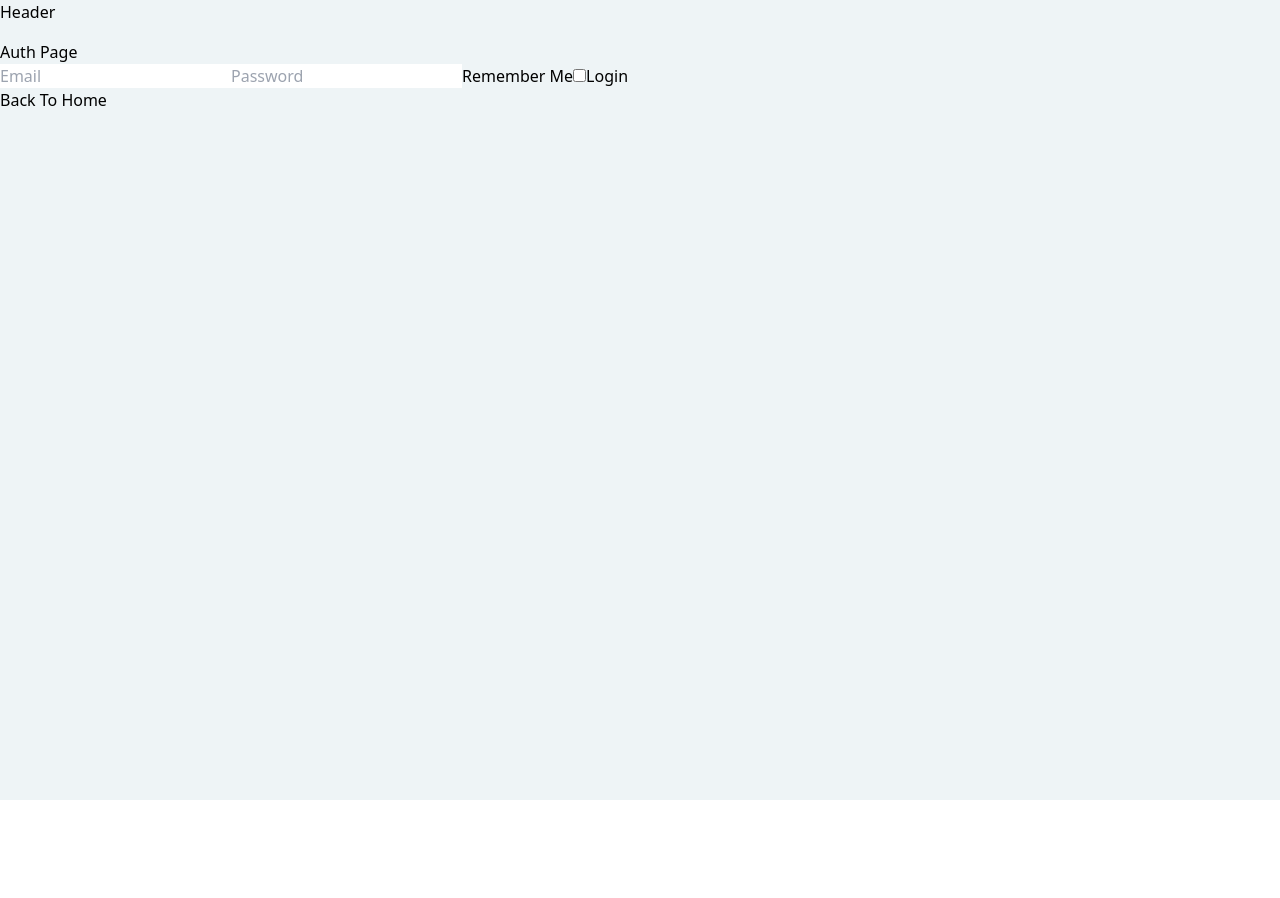
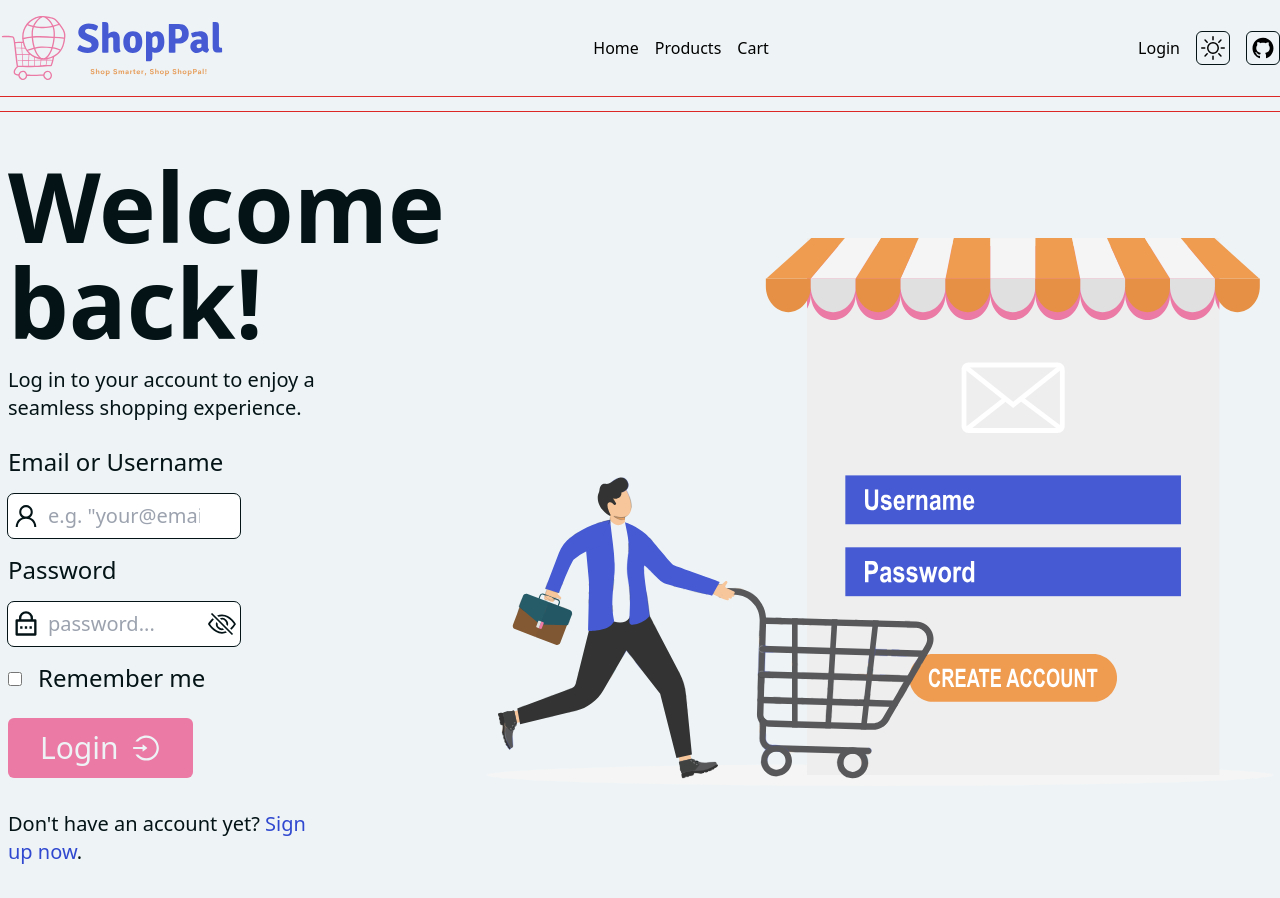
Before and after one commit to MaorBezalel/ShopPal, a React (Vite) app in the folder client/: page /auth in a window 1280 px wide. Shown: the top 898 px of the page. Before the commit the page ends 800 px from the top, so only its background shows below. Built offline with nearby package versions, Linux system fonts and the light colour scheme.

Commit message:
Started working on the Header layout and on the Home and Auth pages (still in progress).

```diff
--- a/client/src/layouts/Header.layout.tsx
+++ b/client/src/layouts/Header.layout.tsx
@@ -1,12 +1,68 @@
+import { Link } from 'react-router-dom';
 import { useAuth } from '@/shared/hooks/useAuth.hook';
+import logoSVG from '@/assets/svgs/logo.svg';
+import { IconGithub } from '@/shared/components/icons';
+import { IconTheme } from '@/shared/components/icons/IconTheme.icon';
 
 export function Header() {
     const { auth } = useAuth();
 
     return (
-        <header>
-            <h1>Header</h1>
-            {auth?.user ? <p>Welcome {auth.user.username}</p> : null}
+        <header className="relative w-full">
+            <div className="container-highlight container mx-auto flex flex-row items-center justify-between py-4">
+                <nav>
+                    <Link to="/">
+                        <img src={logoSVG} alt="logo" className="h-16 w-56" />
+                    </Link>
+                </nav>
+                <nav>
+                    <ul className="flex flex-row gap-4">
+                        <li>
+                            <Link to="/">Home</Link>
+                        </li>
+                        <li>
+                            <Link to="/products">Products</Link>
+                        </li>
+                        <li>
+                            <Link to="/cart">Cart</Link>
+                        </li>
+                        {auth?.user && (
+                            <li>
+                                <Link to={`/profile`}>Profile</Link>
+                            </li>
+                        )}
+                    </ul>
+                </nav>
+                <aside>
+                    <menu className="flex flex-row items-center gap-4">
+                        {auth?.user ? (
+                            <li>
+                                <Link to="/auth" className="btn">
+                                    Logout
+                                </Link>
+                            </li>
+                        ) : (
+                            <li>
+                                <Link to="/auth" className="btn">
+                                    Login
+                                </Link>
+                            </li>
+                        )}
+                        <li>
+                            <button className="flex flex-row items-center gap-2 rounded-md border border-solid border-text-950 p-1">
+                                <IconTheme theme="light" className="size-6" />
+                            </button>
+                        </li>
+                        <li>
+                            <Link to="https://github.com/MaorBezalel/e-commerce-app">
+                                <div className="flex flex-row items-center gap-2 rounded-md border border-solid border-text-950 p-1">
+                                    <IconGithub className="size-6" />
+                                </div>
+                            </Link>
+                        </li>
+                    </menu>
+                </aside>
+            </div>
         </header>
     );
 }
--- a/client/src/pages/auth/Auth.page.tsx
+++ b/client/src/pages/auth/Auth.page.tsx
@@ -1,59 +1,115 @@
-
-import { useApi } from "@/shared/hooks/useApi.hook";
-import type { LoginRequest } from "@/shared/services/user.service";
-import { useRef } from "react";
-import { useNavigate } from "react-router";
-import { useAuth } from "@/shared/hooks/useAuth.hook";
+import { useApi } from '@/shared/hooks/useApi.hook';
+import type { LoginRequest } from '@/shared/services/user.service';
+import { Link } from 'react-router-dom';
+import { useRef, ElementRef } from 'react';
+import { useNavigate } from 'react-router';
+import { useAuth } from '@/shared/hooks/useAuth.hook';
+import { useForm } from 'react-hook-form';
+import authBannerSVG from '@/assets/svgs/auth-banner.svg';
+import { IconEmail, IconLogin, IconPassword, IconPasswordEye, IconUser } from '@/shared/components/icons';
+import useFlag from '@/shared/hooks/useFlag.hook';
 
 export function AuthPage() {
-    const emailRef = useRef<HTMLInputElement>(null);
-    const passwordRef = useRef<HTMLInputElement>(null);
-    const rememberMeRef = useRef<HTMLInputElement>(null);
-    const {userApi} = useApi();
-    const {setAuth, setRememberMe} = useAuth();
+    const emailRef = useRef<ElementRef<'input'>>(null);
+    const passwordRef = useRef<ElementRef<'input'>>(null);
+    const rememberMeRef = useRef<ElementRef<'input'>>(null);
+    const { userApi } = useApi();
+    const { setAuth, setRememberMe } = useAuth();
+    const { value: showPassword, toggle: toggleShowPassword } = useFlag(false);
     const navigate = useNavigate();
 
     const handleLogin = async (e: React.MouseEvent<HTMLButtonElement>) => {
-
         e.preventDefault();
 
         let loginDetails: LoginRequest = {
             email: emailRef.current?.value!,
-            password: passwordRef.current?.value!
+            password: passwordRef.current?.value!,
         };
         let loginResult;
 
         try {
             loginResult = await userApi.login(loginDetails);
-        }
-        catch(error) {
+        } catch (error) {
             console.error(error);
-        }
-        finally {
+        } finally {
             console.log(loginResult);
 
             if (loginResult && 'accessToken' in loginResult) {
                 setAuth(loginResult);
                 setRememberMe(rememberMeRef.current?.checked!);
-            }
-            else
-            {
+            } else {
                 console.error('an error occurred');
             }
         }
     };
 
     return (
-        <div>
-            <h1>Auth Page</h1>
-            <form>
-                <input type="text" placeholder="Email" ref={emailRef} />
-                <input type="password" placeholder="Password" ref={passwordRef} />
-                <label>Remember Me</label>
-                <input type="checkbox" ref={rememberMeRef}/>
-                <button type="submit" onClick={handleLogin}>Login</button>
-            </form>
-            <button onClick={() => navigate('/')}>Back To Home</button>
-        </div>
+        <main className="container-highlight container mx-auto flex flex-1 flex-row items-center justify-between gap-4 text-text-950">
+            <section className="flex flex-col justify-start gap-4 pl-2">
+                <h1 className="text-8xl font-bold">Welcome back!</h1>
+                <p className="text-pretty pr-20 text-xl">
+                    Log in to your account to enjoy a seamless shopping experience.
+                </p>
+                <form className="mt-2 flex flex-col items-start gap-4">
+                    <section className="flex w-full flex-col gap-4 pr-56">
+                        <label htmlFor="email_or_username" className="text-2xl">
+                            Email or Username
+                        </label>
+                        <div className="relative w-full">
+                            <input
+                                type="text"
+                                id="email_or_username"
+                                ref={emailRef}
+                                className="w-full rounded-md px-10 py-2 text-xl outline outline-1 outline-text-950 focus:outline-2 focus:outline-accent-500"
+                                placeholder='e.g. "your@email.com"'
+                            />
+                            <IconUser className="absolute left-1 top-1/2 size-7 -translate-y-1/2 transform text-text-950" />
+                        </div>
+                    </section>
+                    <section className="flex w-full flex-col gap-4 pr-56">
+                        <label htmlFor="password" className="text-2xl">
+                            Password
+                        </label>
+                        <div className="relative w-full">
+                            <input
+                                type={showPassword ? 'text' : 'password'}
+                                id="password"
+                                ref={passwordRef}
+                                className="w-full rounded-md px-10 py-2 text-xl outline outline-1 outline-text-950 focus:outline-2 focus:outline-accent-500"
+                                placeholder="password..."
+                            />
+                            <IconPassword className="absolute left-1 top-1/2 size-7 -translate-y-1/2 transform text-text-950" />
+                            <IconPasswordEye
+                                className="absolute right-1 top-1/2 size-7 -translate-y-1/2 transform cursor-pointer text-text-950"
+                                closed={!showPassword}
+                                onClick={toggleShowPassword}
+                            />
+                        </div>
+                    </section>
+                    <section className="flex flex-row items-center gap-4 pr-56">
+                        <input type="checkbox" id="rememberMe" ref={rememberMeRef} className="mt-0.5 size-3.5" />
+                        <label htmlFor="rememberMe" className="text-2xl">
+                            Remember me
+                        </label>
+                    </section>
+                    <button
+                        onClick={handleLogin}
+                        type="submit"
+                        className="mt-2 flex flex-row items-center gap-3 rounded-md bg-secondary-300 px-8 py-3 text-3xl text-background-50 transition-all duration-200 ease-in-out hover:-translate-y-1 hover:bg-secondary-400 hover:brightness-100 active:scale-95 active:bg-secondary-500"
+                    >
+                        <span>Login</span>
+                        <IconLogin />
+                    </button>
+                    <p className="mt-4 text-pretty pr-20 text-xl">
+                        Don't have an account yet?{' '}
+                        <Link to="/auth/register" className="text-primary-500 hover:text-primary-700">
+                            Sign up now
+                        </Link>
+                        .
+                    </p>
+                </form>
+            </section>
+            <img src={authBannerSVG} alt="auth banner" className="h-[50rem] w-[50rem]" />
+        </main>
     );
 }
--- a/client/src/pages/home/Home.page.tsx
+++ b/client/src/pages/home/Home.page.tsx
@@ -1,8 +1,10 @@
 import Lottie from 'lottie-react';
-import home_banner_lottie from '@/assets/lottie/home-banner.json';
+import { Link } from 'react-router-dom';
 import { useNavigate } from 'react-router';
 import { useAuth } from '@/shared/hooks/useAuth.hook';
 import { useApi } from '@/shared/hooks/useApi.hook';
+import home_banner_lottie from '@/assets/lottie/home-banner.json';
+import { IconShoppingBag, IconLogin } from '@/shared/components/icons';
 
 export function HomePage() {
     const navigate = useNavigate();
@@ -19,17 +21,37 @@ export function HomePage() {
         }
     };
     return (
-        <>
-            <Lottie animationData={home_banner_lottie} loop={true} className="h-[40rem] w-[40rem]" />
-            <div className="flex flex-col gap-2">
-                <button onClick={() => navigate('/auth')}>Auth</button>
-                <button onClick={() => navigate('/cart')}>Cart</button>
-                <button onClick={() => navigate('/order/123')}>Order</button>
-                <button onClick={() => navigate('/product/123')}>Product</button>
-                <button onClick={() => navigate('/products')}>Products</button>
-                <button onClick={() => navigate('/profile/123')}>Profile</button>
-                {auth && <button onClick={handleLogout}>Logout</button>}
-            </div>
-        </>
+        <main className="container-highlight container mx-auto flex flex-1 flex-row items-center justify-between gap-4 text-text-950">
+            <section className="flex flex-col justify-start gap-4">
+                <h1 className="text-8xl font-bold">Shop Smarter, Shop ShopPal!</h1>
+                <p className="mt-4 text-pretty pr-20 text-xl">
+                    Welcome to ShopPal, your ultimate destination for online shopping! Dive into a world where
+                    convenience meets variety, offering everything from the latest electronics to everyday essentials.
+                    Enjoy exclusive deals, seamless checkout, and fast delivery on a wide range of products. Whether
+                    you're decking out your home, upgrading your tech, or treating yourself to the latest fashion
+                    trends, ShopPal makes it easy to shop anytime, anywhere. Experience shopping that's designed with
+                    you in mind. Start exploring today!
+                </p>
+                <nav className="mt-3 flex flex-row gap-10">
+                    <Link
+                        to="/products"
+                        className="flex flex-row items-center gap-3 rounded-md bg-primary-500 px-8 py-4 text-3xl text-background-50 transition-all duration-200 ease-in-out hover:-translate-y-1 hover:bg-primary-600 hover:brightness-100 active:scale-95 active:bg-primary-700"
+                    >
+                        <span>Shop Now</span>
+                        <IconShoppingBag />
+                    </Link>
+                    {!auth?.user && (
+                        <Link
+                            to="/auth"
+                            className="flex flex-row items-center gap-3 rounded-md bg-secondary-300 px-8 py-4 text-3xl text-background-50 transition-all duration-200 ease-in-out hover:-translate-y-1 hover:bg-secondary-400 hover:brightness-100 active:scale-95 active:bg-secondary-500"
+                        >
+                            <span>Login</span>
+                            <IconLogin />
+                        </Link>
+                    )}
+                </nav>
+            </section>
+            <Lottie animationData={home_banner_lottie} loop={true} className="min-h-[40rem] min-w-[40rem]" />
+        </main>
     );
 }
```
Also changed, not shown: client/src/assets/svgs/auth-banner.svg (added).
